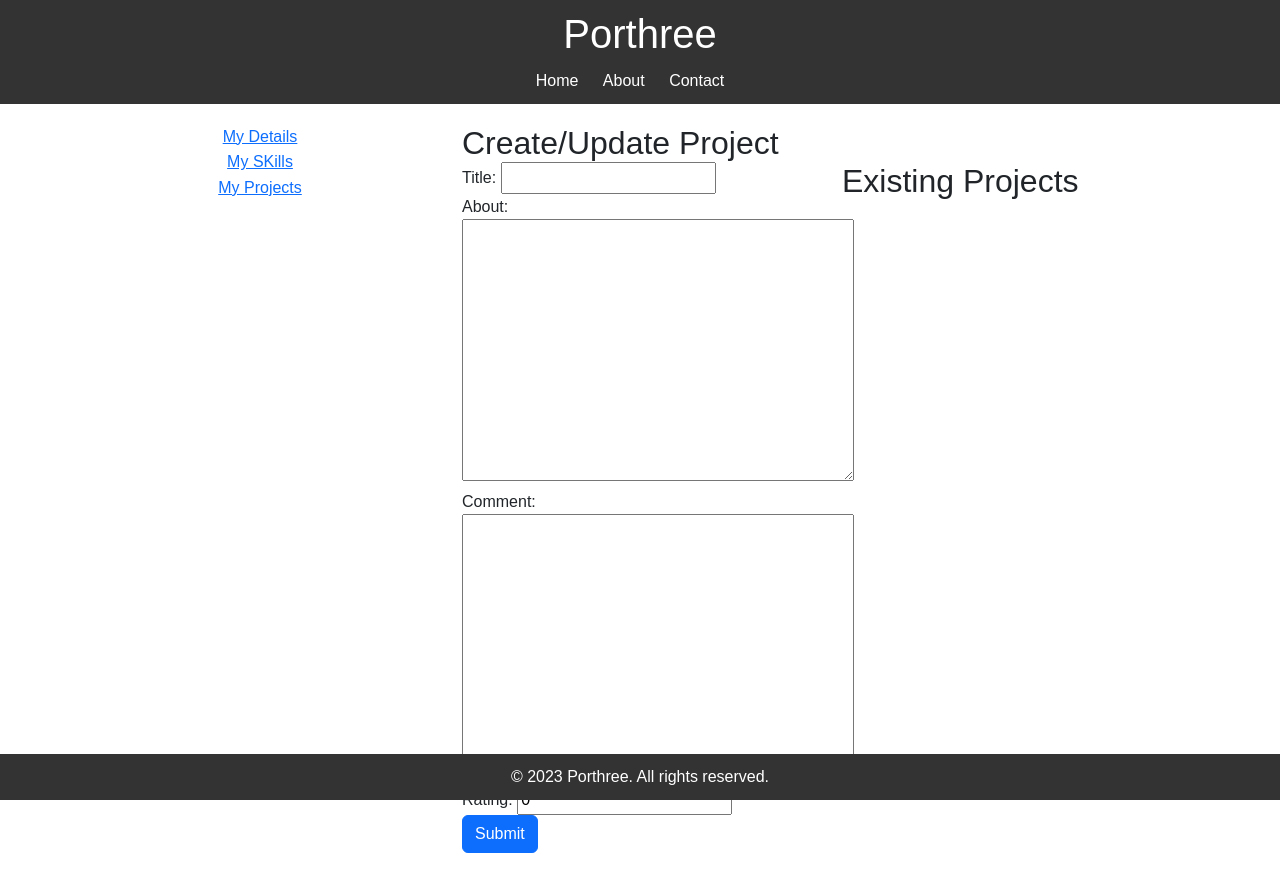
After one commit to SireME/porthree-landing, a Django app: page /create-project/ in a window 1280 px wide. The commit adds this page. Run offline with Django 4.2, Linux system fonts and the light colour scheme; a user stored in the database is signed in; data comes from the database, SQL or seed files in the repository; both versions use the stored data as it was after the commit.

Commit message:
add projects form with edit endpoint

```diff
--- a/Porthree/MainApp/forms.py
+++ b/Porthree/MainApp/forms.py
@@ -6,7 +6,7 @@ from django import forms
 from django.contrib.auth.forms import UserCreationForm, AuthenticationForm
 
 from .models import UserDetails
-from .models import Skill
+from .models import Skill, Project
 
 class UserDetailsForm(forms.ModelForm):
     class Meta:
@@ -22,6 +22,11 @@ class SkillForm(forms.ModelForm):
         model = Skill
         fields = ['name']
 
+class ProjectForm(forms.ModelForm):
+    class Meta:
+        model = Project
+        fields = ['title', 'about', 'comment', 'rating']
+
 class SignUpForm(UserCreationForm):
     # Add custom fields if needed
     class Meta:
--- /dev/null
+++ b/Porthree/MainApp/templates/MainApp/create_project_form.html
@@ -0,0 +1,31 @@
+{% extends 'dashboard_base.html' %}
+
+{% block title %}User projects - Porthree{% endblock %}
+
+{% block db-content %}
+  <h2>Create/Update Project </h2>
+
+<div class="row">
+    <div class="col-md-6">
+      <!-- Form for creating or updating a project -->
+      <form method="post">
+        {% csrf_token %}
+        {{ form.as_p }}
+        <button type="submit" class="btn btn-primary">Submit</button>
+      </form>
+    </div>
+
+    <div class="col-md-6">
+      <!-- Display existing projects -->
+        <h2>Existing Projects</h2>
+        <ul class="list-group">
+          {% for project in projects %}
+            <li class="list-group-item">
+              <a href="{% url 'edit-project' project.id %}">{{ project.title }}</a>
+            </li>
+          {% endfor %}
+        </ul>
+    </div>
+  </div>
+
+{% endblock %}
--- a/Porthree/MainApp/templates/MainApp/create_skills_form.html
+++ b/Porthree/MainApp/templates/MainApp/create_skills_form.html
@@ -8,6 +8,6 @@
   <form method="post">
     {% csrf_token %}
     {{ form.as_p }}
-    <button type="submit">Submit</button>
+    <button type="submit" class="btn btn-primary">Submit</button>
   </form>
 {% endblock %}
--- a/Porthree/MainApp/templates/MainApp/login.html
+++ b/Porthree/MainApp/templates/MainApp/login.html
@@ -8,6 +8,6 @@
         <form method="post">
             {% csrf_token %}
             {{ form.as_p }}
-            <button type="submit">Sign In</button>
+            <button type="submit" class="btn btn-primary">Sign In</button>
         </form>
 {% endblock %}
--- a/Porthree/MainApp/templates/MainApp/sign-up.html
+++ b/Porthree/MainApp/templates/MainApp/sign-up.html
@@ -8,6 +8,6 @@
     <form method="post">
         {% csrf_token %}
         {{ form.as_p }}
-        <button type="submit">Sign Up</button>
+        <button type="submit" class="btn btn-primary">Sign Up</button>
     </form>
 {% endblock %}
--- a/Porthree/MainApp/templates/MainApp/user_details_form.html
+++ b/Porthree/MainApp/templates/MainApp/user_details_form.html
@@ -8,6 +8,6 @@
     <form method="post" enctype="multipart/form-data">
         {% csrf_token %}
         {{ form.as_p }}
-        <button type="submit">Create/Update</button>
+        <button type="submit" class="btn btn-primary">Create/Update</button>
     </form>
 {% endblock %}
--- a/Porthree/MainApp/templates/dashboard_base.html
+++ b/Porthree/MainApp/templates/dashboard_base.html
@@ -12,6 +12,9 @@
         <div class="d-flex justify-content-center">
             <a href="{% url 'create-skills' %}">My SKills</a>
         </div>
+        <div class="d-flex justify-content-center">
+          <a href="{% url 'create-project' %}">My Projects</a>
+      </div>
       </div>
       <div class="col-sm-6 col-md-8">{% block db-content %}{% endblock %}</div>
     </div>
--- a/Porthree/MainApp/urls.py
+++ b/Porthree/MainApp/urls.py
@@ -3,7 +3,7 @@
 from django.urls import path
 from .views import signup, user_login, user_logout, index
 from .views import portfolio
-from .views import user_details_form, create_skill
+from .views import user_details_form, create_skill, create_project
 
 urlpatterns = [
     path("", index, name="index"),
@@ -12,6 +12,8 @@ urlpatterns = [
     path('logout/', user_logout, name='logout'),
     path('user-details/', user_details_form, name='user-details'),
     path('create-skills/', create_skill, name='create-skills'),
+    path('create-project/', create_project, name='create-project'),
+    path('edit-project/<uuid:project_id>/', create_project, name='edit-project'),
     path('user/<username>', portfolio, name='portfolio'),
 ]
 
--- a/Porthree/MainApp/views.py
+++ b/Porthree/MainApp/views.py
@@ -3,8 +3,8 @@ from django.shortcuts import render, redirect
 from django.contrib.auth.decorators import login_required
 from django.contrib.auth import login, authenticate, logout
 from .forms import SignUpForm, LoginForm
-from .forms import UserDetailsForm, SkillForm
-from .models import UserDetails, Skill
+from .forms import UserDetailsForm, SkillForm, ProjectForm
+from .models import UserDetails, Skill, Project
 
 # Create your views here.
 def index(request):
@@ -54,6 +54,43 @@ def create_skill(request):
 
     return render(request, 'MainApp/create_skills_form.html', {'form': form})
 
+@login_required
+def create_project(request, project_id=None):
+    user = request.user
+    user_projects = Project.objects.filter(user=user)
+
+    if project_id:
+        # Editing an existing project
+        project = get_object_or_404(Project, id=project_id, user=user)
+
+        if request.method == 'POST':
+            form = ProjectForm(request.POST, instance=project)
+            if form.is_valid():
+                project = form.save(commit=False)
+                project.user = request.user
+                project.save()
+                return redirect('create-project')  # Redirect to page containing list and form
+        else:
+            form = ProjectForm(instance=project)
+
+    else:
+        # Creating a new project
+        project = Project(user=user)
+
+        if request.method == 'POST':
+            form = ProjectForm(request.POST, instance=project)
+            if form.is_valid():
+                project = form.save(commit=False)
+                project.user = request.user
+                project.save()
+                return redirect('create-project')  # Redirect to project list or another appropriate page
+        else:
+            form = ProjectForm()
+
+    projects = Project.objects.filter(user=user)  # Retrieve all projects for display
+
+    return render(request, 'MainApp/create_project_form.html', {'form': form, 'projects': projects})
+
 def signup(request):
     if request.method == 'POST':
         form = SignUpForm(request.POST)
```
Also changed, not shown: Porthree/db.sqlite3.
